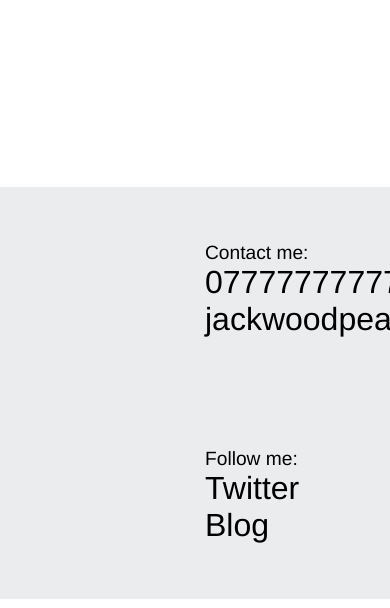
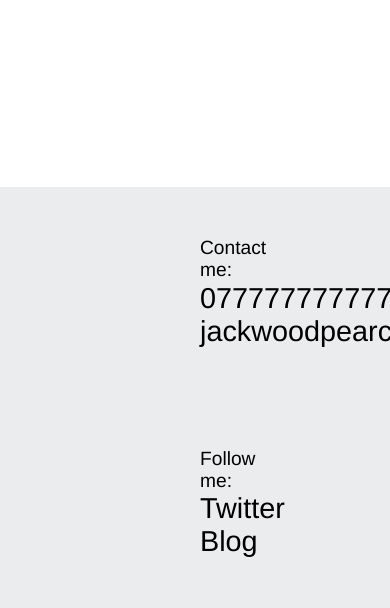
Before and after one commit to C0deJack/portfolio, a PHP site: page / in a window 390 px wide; the page is wider, and only the part inside the window is pictured. Shown: the part 2918-3526 px from the top of that part. Run offline with PHP 8.4, Linux system fonts and the light colour scheme.

Commit message:
updated the padding for %ages for the contacts section. Last commit of the day

```diff
--- a/styles.css
+++ b/styles.css
@@ -176,13 +176,15 @@ footer {
 .contact-box {
     display: inline-block;
     vertical-align: top;
-     padding: 5px;
-     margin: 50px 50px 50px 200px;
-     font-size: 1.8rem;
+     padding: 50px 50px 50px 150px;
+    width: 40%;
+    margin: 0 auto;
+     /*margin: 50px 50px 50px 200px;*/
+     font-size: 1.6rem;
  }
 
 footer div {
-    font-size: 2rem;
+    font-size: 1.8rem;
 }
 
 .contact-head {
@@ -192,10 +194,16 @@ footer div {
 /*=====================RESPONSIVE========================*/
 
 @media screen and (max-width: 1000px){
+    .contact-box {
+        margin-left: 100px;
+    }
 
 }
 
 @media screen and (max-width: 900px){
+    .contact-box {
+        margin-left: 50px;
+    }
 
 }
 
```
